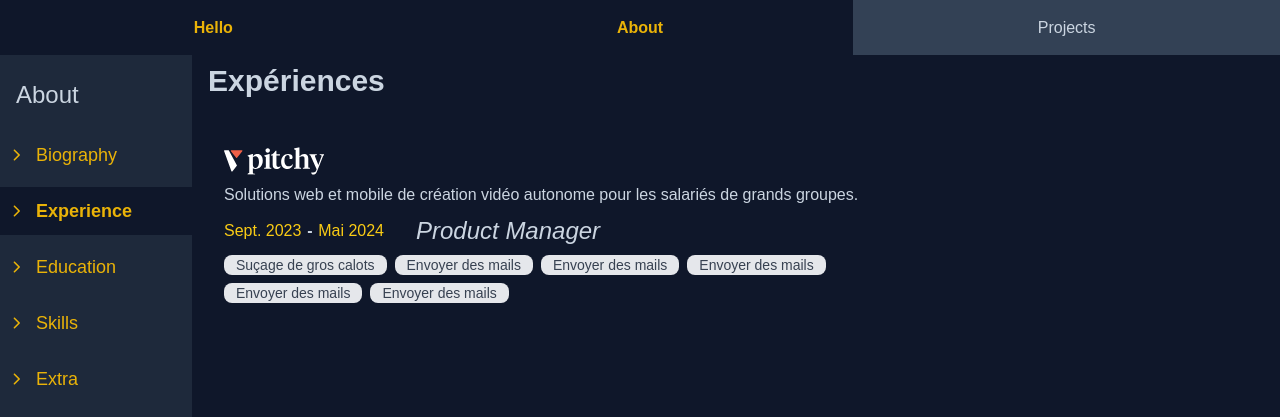
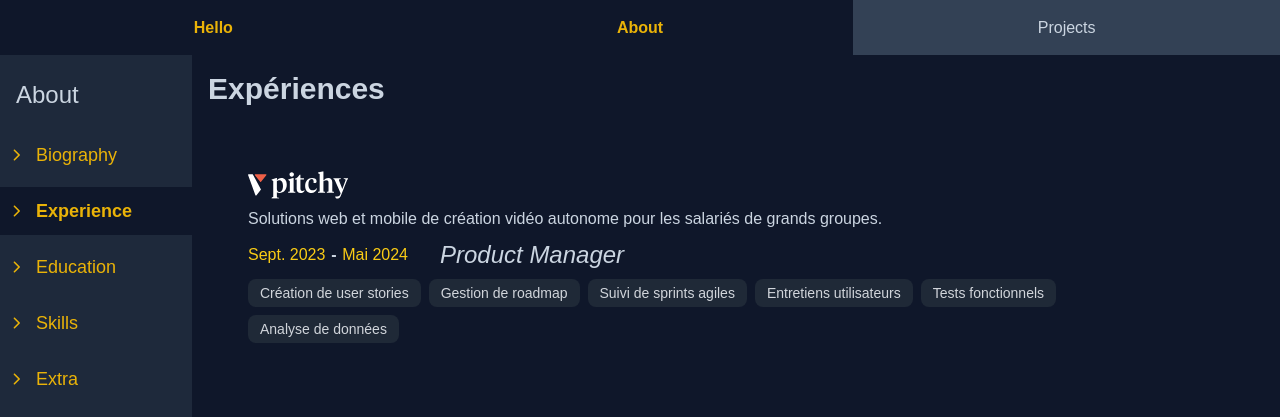
Before and after one commit to benKapl/portfolio-front, a Next.js app: page /about/experience in a window 1280 px wide. Shown: the top 417 px of the page. Built offline with nearby package versions, Linux system fonts and the light colour scheme; no server answers.

Commit message:
added style on hover

```diff
--- a/src/app/(content)/about/experience/page.js
+++ b/src/app/(content)/about/experience/page.js
@@ -11,16 +11,16 @@ export default function Experience() {
     // Styles
     const testStyle = "border border-solid border-red-200"
 
-    const container = "flex flex-1 flex-col h-full w-full justify-start items-start mx-4 mt-4 w-[90%]"
+    const container = "flex flex-1 flex-col h-full w-full justify-start items-start mx-4 mt-8 w-[90%]"
     const titleStyle = "text-slate-300 font-bold"
     const allExpContainer = "flex flex-col h-full w-auto m-4"
-    const companyContainer = "flex flex-col flex-start w-full"
+    const companyContainer = "flex flex-col w-full rounded-2xl p-6 bg-inherit bg-opacity-100 transition-all transform hover:scale-105 hover:shadow-xl hover:bg-slate-800 hover:bg-opacity-80";
     const companyDefContainer = "flex flex-col flex-start"
     const jobContainer = "flex justify-start items-center w-full mb-2"
     const dateContainer="flex justify-between items-center w-40"
     const dateStyle = "text-yellow-400 "
-    const skillsContainer = "flex justify-start items-center max-w-[700px] gap-2 flex-wrap"
-    const skillStyle = "px-3 rounded-lg bg-gray-200 text-gray-700 text-sm hover:opacity-80 transition-opacity"
+    const skillsContainer = "flex justify-start items-center max-w-[900px] gap-2 flex-wrap"
+    const skillStyle = "px-3 py-1 rounded-lg bg-gray-800 text-gray-300 text-xs sm:text-sm hover:bg-gray-700 transition";
 
     const startDate = moment([2023, 8, 11]).format("MMM YYYY")
     const fStartDate = startDate.charAt(0).toUpperCase() + startDate.slice(1);
@@ -30,7 +30,7 @@ export default function Experience() {
 
     return (
         <section className={container}>
-            <h1 className={clsx(titleStyle, "text-3xl mb-8")}>Expériences</h1>
+            <h1 className={clsx(titleStyle, "text-3xl mb-6")}>Expériences</h1>
             <div className={allExpContainer}>
             {/* Component ? */}
                 <div className={companyContainer}>
@@ -52,12 +52,12 @@ export default function Experience() {
                         <h3 className={clsx("text-slate-300 text-2xl italic ml-8")}>Product Manager</h3>
                     </div>
                     <div className={skillsContainer}>
-                        <span className={skillStyle}>Suçage de gros calots</span>
-                        <span className={skillStyle}>Envoyer des mails </span>
-                        <span className={skillStyle}>Envoyer des mails </span>
-                        <span className={skillStyle}>Envoyer des mails </span>
-                        <span className={skillStyle}>Envoyer des mails </span>
-                        <span className={skillStyle}>Envoyer des mails </span>
+                        <span className={skillStyle}>Création de user stories</span>
+                        <span className={skillStyle}>Gestion de roadmap </span>
+                        <span className={skillStyle}>Suivi de sprints agiles </span>
+                        <span className={skillStyle}>Entretiens utilisateurs </span>
+                        <span className={skillStyle}>Tests fonctionnels </span>
+                        <span className={skillStyle}>Analyse de données </span>
 
                     </div>
 
```
